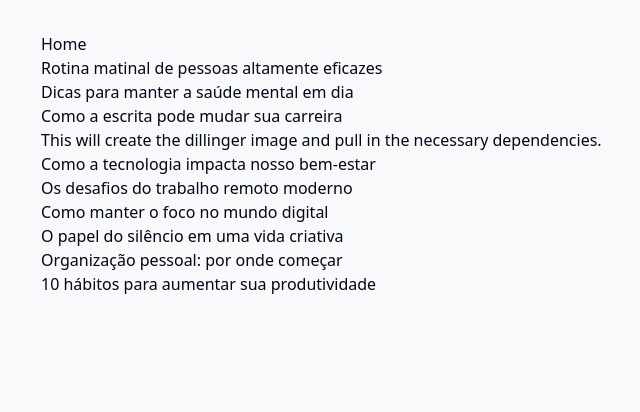
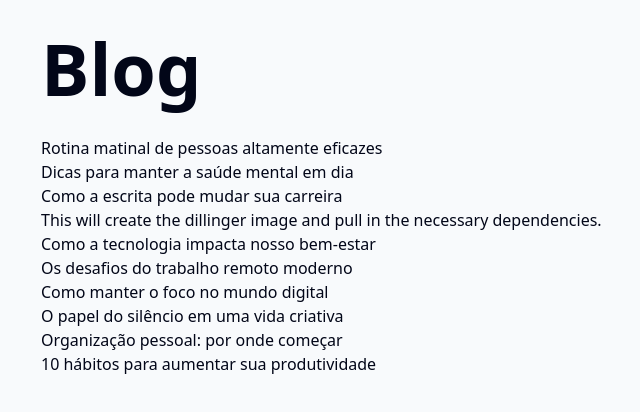
Before and after one commit to sergiodantasz/blog, a Next.js app: page / in a window 1280 px wide. Shown: the top 412 px of the page, without its empty margins (119-759 px from the left). Built offline with nearby package versions, Linux system fonts and the light colour scheme.

Commit message:
feat(ui): add Header component and update page layout

```diff
--- a/src/app/page.tsx
+++ b/src/app/page.tsx
@@ -1,12 +1,13 @@
 import { Suspense } from 'react';
 
+import { Header } from '@/components/ui/header';
 import { PostList } from '@/components/ui/post-list';
 import { Spinner } from '@/components/ui/spinner';
 
 export default async function Page() {
   return (
     <div>
-      <h1>Home</h1>
+      <Header />
       <Suspense fallback={<Spinner />}>
         <PostList />
       </Suspense>
--- /dev/null
+++ b/src/components/ui/header.tsx
@@ -0,0 +1,7 @@
+export function Header() {
+  return (
+    <header>
+      <h1 className='pb-8 text-4xl font-extrabold sm:text-5xl md:text-6xl lg:text-7xl'>Blog</h1>
+    </header>
+  );
+}
```
